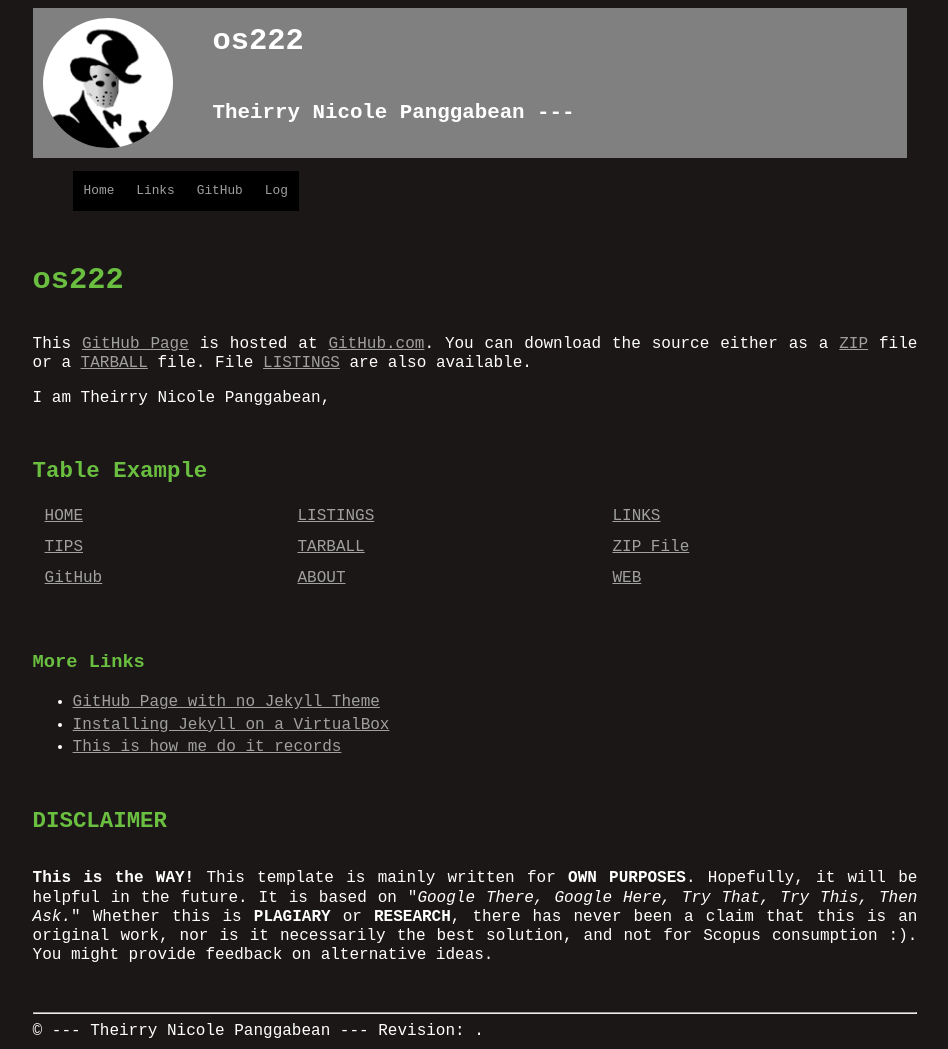
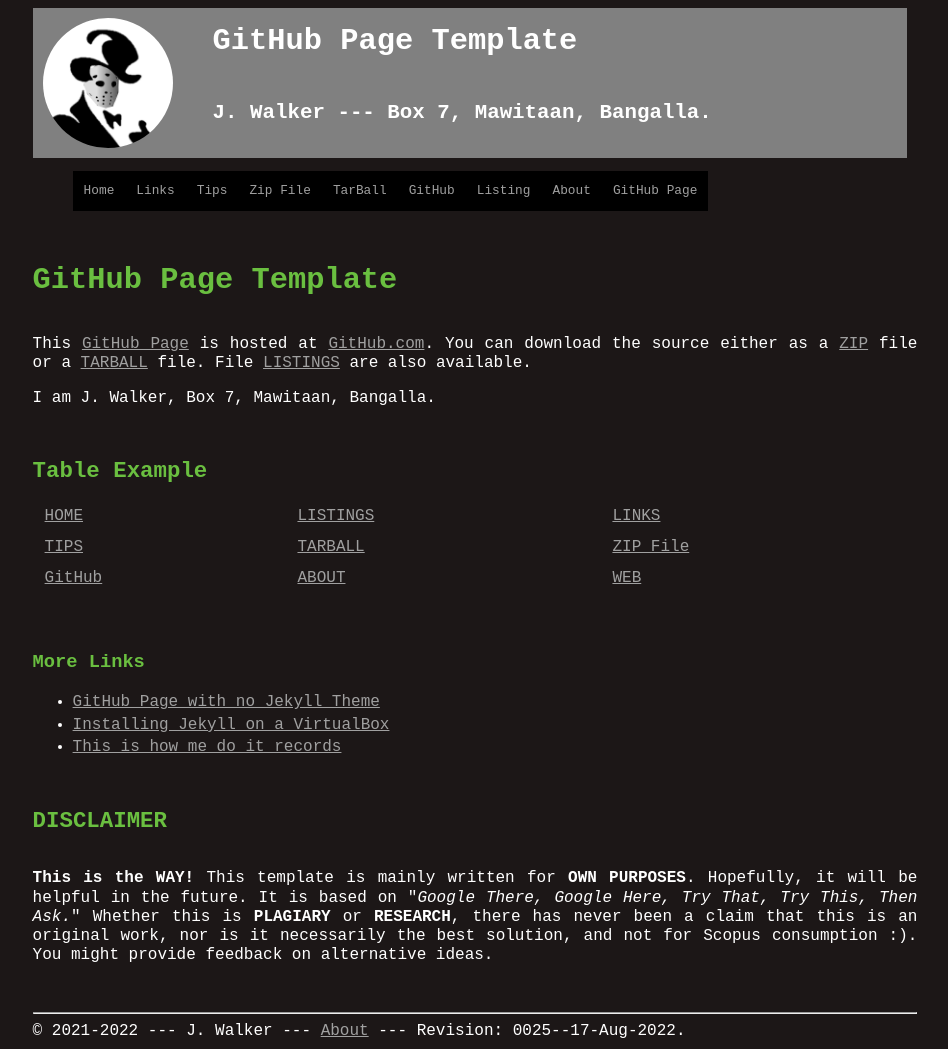
Before and after one commit to nicolepanggabean/os222, a Jekyll site: the page built from index.md, in a window 1280 px wide. Shown: the whole page, without its empty margins (165-1113 px from the left). Built offline with Jekyll 4.4.1, drawn with Linux system fonts in a browser that asks for light colours; our own code applies the rules of GitHub Pages for plain Markdown files.

Commit message:
Revert "Edited config file"
This reverts commit 53b1cbe3fc75b1de0cec011ad25807e31ecb474f.

```diff
--- a/_config.yml
+++ b/_config.yml
@@ -1,10 +1,50 @@
-author:           "Theirry Nicole Panggabean"
+version:          "0025--17-Aug-2022"
+copyright:        "2021-2022"
+title:            "GitHub Page Template"
+author:           "J. Walker"
+address:          "Box 7, Mawitaan, Bangalla."
+description:
+  This is a
+  GitHub Page Template description.
+  See also tagline.
+disclaimer:
+  I have spoken.
+tagline:          "This is a GitHub Page Template tagline"
+keywords:         "jekyll, testing"
 navbarlinks:
 - navbar:         "Home"
   link:           "/"
 - navbar:         "Links"
   link:           "/LINKS/"
+- navbar:         "Tips"
+  link:           "/TIPS/"
+- navbar:         "Zip File"
+  link:           "/template.zip"
+- navbar:         "TarBall"
+  link:           "/template.tar.bz2"
 - navbar:         "GitHub"
-  link:           "https://github.com/nicolepanggabean/os222"
-- navbar:         "Log"
-  link:           "/TXT/my.log.txt"
+  link:           "https://github.com/yforku/template/"
+- navbar:         "Listing"
+  link:           "/000.html"
+- navbar:         "About"
+  link:           "/ABOUT/"
+- navbar:         "GitHub Page"
+  link:           "https://template.vlsm.org/"
+lang:             "en-US"
+sitemap:          "true"
+markdown:         "kramdown"
+urlweb:           "https://template.vlsm.org/"
+urlcontact:       "TBA"
+urlgithub:        "https://github.com/yforku/template/"
+google_analytics: "G-KPSLWHN6H7"
+plugins:
+- jekyll-sitemap
+- jekyll-seo-tag
+- jekyll-paginate
+defaults:
+- scope:
+    path:    ""
+  values:
+    layout:  "default"
+github:
+- metadata
```
